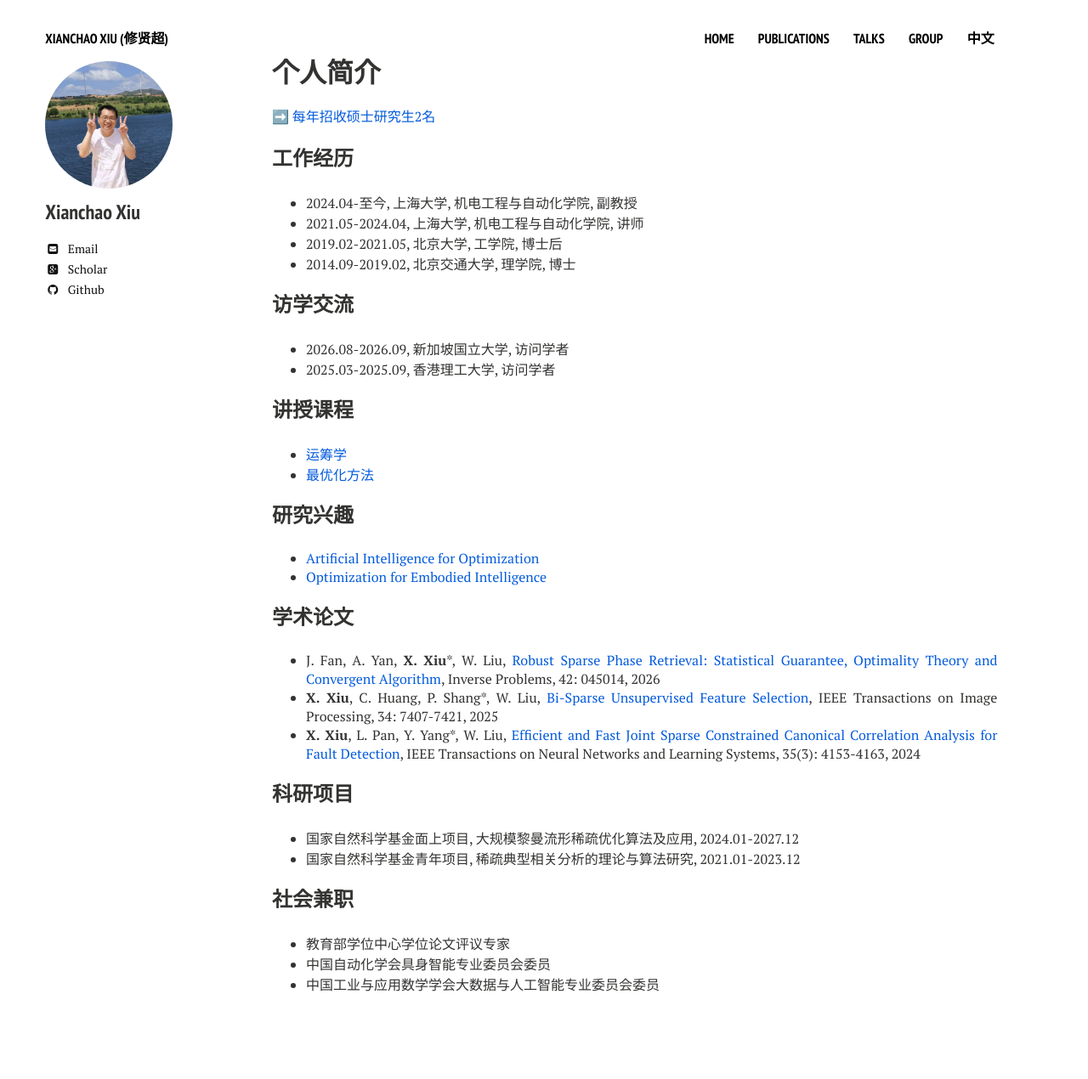
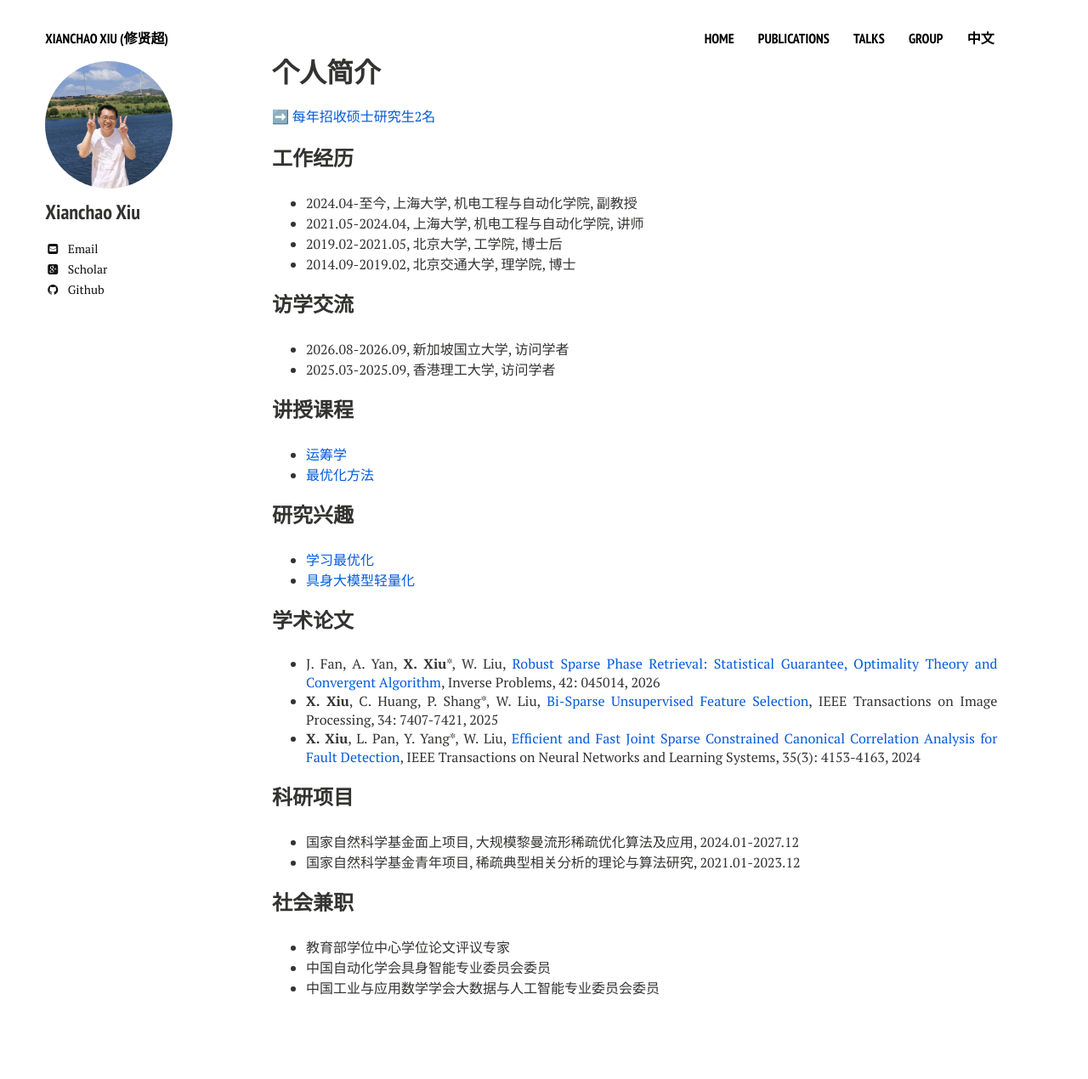
Before and after one commit to xianchaoxiu/xianchaoxiu.github.io, a Jekyll site: the page built from chinese/index.md, in a window 1280 px wide. Shown: the whole page at 85% size. Built offline with Jekyll 4.4.1, drawn with Linux system fonts in a browser that asks for light colours; nearby versions of some CDN libraries.

Commit message:
Update index.md

```diff
--- a/chinese/index.md
+++ b/chinese/index.md
@@ -28,8 +28,8 @@ share: false
 
 
 ### 研究兴趣
-* <a href="https://xianchaoxiu.github.io/chinese/research/OPT/" class="textlink" target="_blank"> Artificial Intelligence for Optimization </a><br>
-* <a href="https://xianchaoxiu.github.io/chinese/research/EAI/" class="textlink" target="_blank"> Optimization for Embodied Intelligence </a><br>
+* <a href="https://xianchaoxiu.github.io/chinese/research/OPT/" class="textlink" target="_blank"> 学习最优化 </a><br>
+* <a href="https://xianchaoxiu.github.io/chinese/research/EAI/" class="textlink" target="_blank"> 具身大模型轻量化 </a><br>
 
 
 ### 学术论文
```
